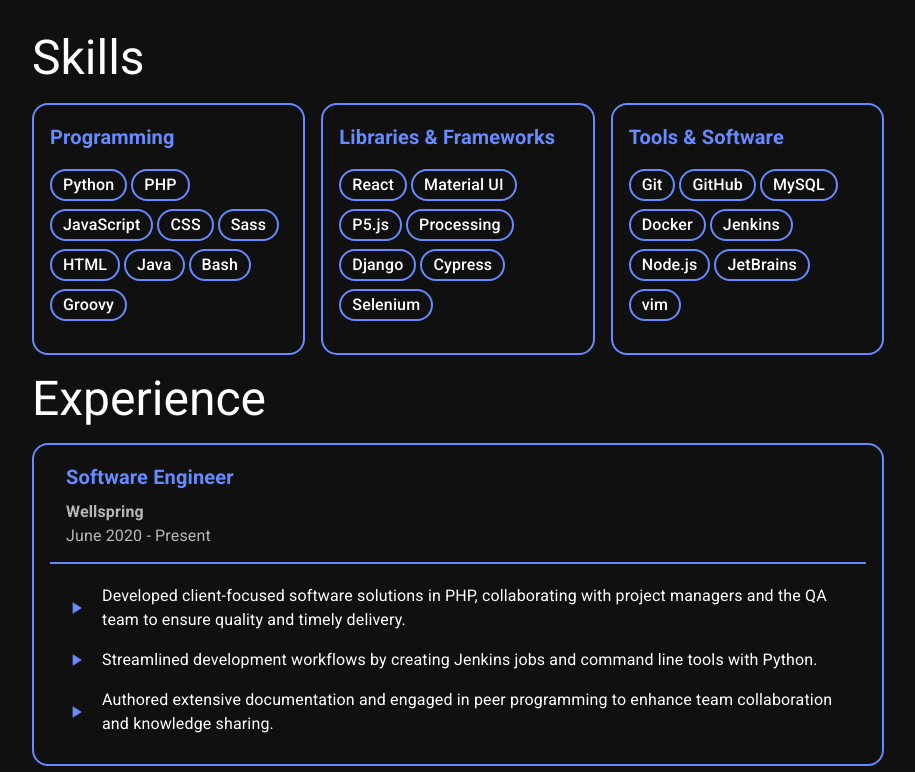
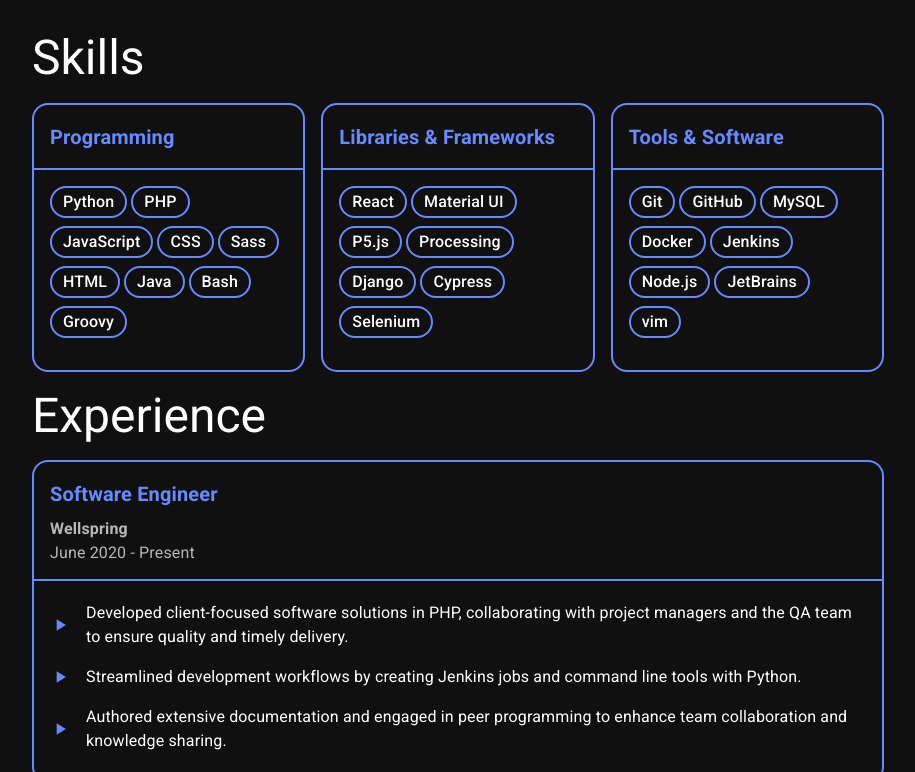
Before and after one commit to connordelacruz/connordelacruz.github.io, a React (Vite) app: page / in a window 1280 px wide. Shown: the part 1148-1920 px from the top of the page, without its empty margins (182-1097 px from the left). Built offline with nearby package versions, Linux system fonts and the light colour scheme.

Commit message:
padding/border tweaks on all cards + swapped theme colors again

```diff
--- a/src/App.jsx
+++ b/src/App.jsx
@@ -12,8 +12,8 @@ function App() {
   // ================================================================================
   // Theme
   const COLOR_RESUME = 'brandBlue'
-  const COLOR_PROJECTS = 'brandYellow'
-  const COLOR_CONTACT = 'brandRed'
+  const COLOR_PROJECTS = 'brandRed'
+  const COLOR_CONTACT = 'brandYellow'
 
   // ================================================================================
   // Render
--- a/src/components/ProjectsSection.jsx
+++ b/src/components/ProjectsSection.jsx
@@ -202,7 +202,7 @@ const ProjectCard = ({
   return (
     <Card
       sx={{
-        pt: 0,
+        p: 0,
         borderColor: color + '.main',
       }}
     >
@@ -241,7 +241,7 @@ const ProjectCard = ({
       </CardContent>
       <CardActions
         sx={{
-          pt: 3,
+          p: 2,
           borderTop: 2,
           borderColor: color + '.main',
         }}
--- a/src/components/ResumeSection.jsx
+++ b/src/components/ResumeSection.jsx
@@ -137,11 +137,13 @@ export const SkillCard = ({
           title: {
             variant: 'h6',
             color: color,
-            mb: 0,
           }
         }}
         sx={{
-          pb: 0,
+          pb: 1,
+          mb: 0,
+          borderBottom: 2,
+          borderColor: color + '.main',
         }}
       />
       <CardContent>
@@ -268,7 +270,7 @@ export const ExperienceCard = ({
   return (
     <Card
       sx={{
-        py: 0,
+        p: 0,
         borderColor: color + '.main',
       }}
     >
```
